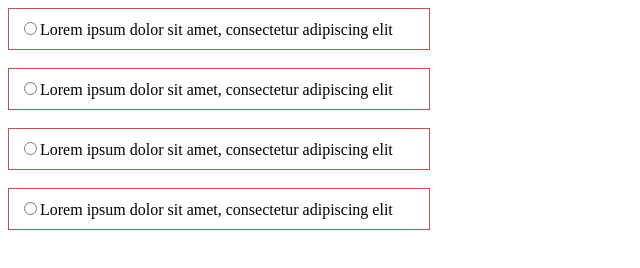
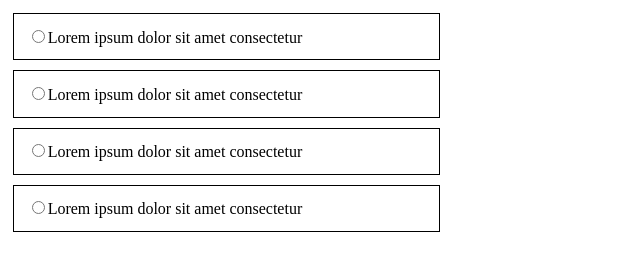
Before and after one commit to yadhukrishnx/Learningfest, a plain HTML site: page CSS/Task14/Task14.html in a window 1280 px wide. Shown: the whole page, without its empty margins (0-640 px from the left). Drawn offline with Linux system fonts and the light colour scheme.

Commit message:
Update Task14.html

```diff
--- a/CSS/Task14/Task14.html
+++ b/CSS/Task14/Task14.html
@@ -1,25 +1,33 @@
 <!DOCTYPE html>
 <html lang="en">
 <head>
+    <meta charset="UTF-8">
+    <meta name="viewport" content="width=device-width, initial-scale=1.0">
+    <title>Document</title>
     <style>
-        .div1{
-            border: 1px solid rgb(185, 84, 84);
-            height: 20px;
-            width: 400px;
-            padding: 10px;
-        }
+        .box{
+    width: 400px;
+    height: auto;
+    padding: 1%;
+    border: 1px solid rgb(0, 0, 0);
+    margin: 5px;
+}
+.main{
+    display: flex;
+    flex-direction: column;
+    justify-content: space-evenly;
+    /* flex-wrap: wrap;
+    align-content: flex-start; */
+}
     </style>
-    <meta charset="UTF-8">
-    <title>Page title</title>
+
 </head>
 <body>
-
-    <div class="div1">
-        <input type="radio" name="fav_language">Lorem ipsum dolor sit amet, consectetur adipiscing elit
-    </div><br>
-     <div class="div1">  <input type="radio" name="fav_language">Lorem ipsum dolor sit amet, consectetur adipiscing elit</div><br>
-      <div class="div1">  <input type="radio" name="fav_language">Lorem ipsum dolor sit amet, consectetur adipiscing elit </div><br>
-       <div class="div1">  <input type="radio" name="fav_language">Lorem ipsum dolor sit amet, consectetur adipiscing elit </div>
+    <div class="main">
+        <dic class="box"><input type="radio" name="name" id=""><label for="name1">Lorem ipsum dolor sit amet consectetur</label></dic>
+        <dic class="box"><input type="radio" name="name" id=""><label for="name1">Lorem ipsum dolor sit amet consectetur</label></dic>
+        <dic class="box"><input type="radio" name="name" id=""><label for="name1">Lorem ipsum dolor sit amet consectetur</label></dic>
+        <dic class="box"><input type="radio" name="name" id=""><label for="name1">Lorem ipsum dolor sit amet consectetur</label></dic>
+    </div>
 </body>
-
-  </html>
+</html>
```
